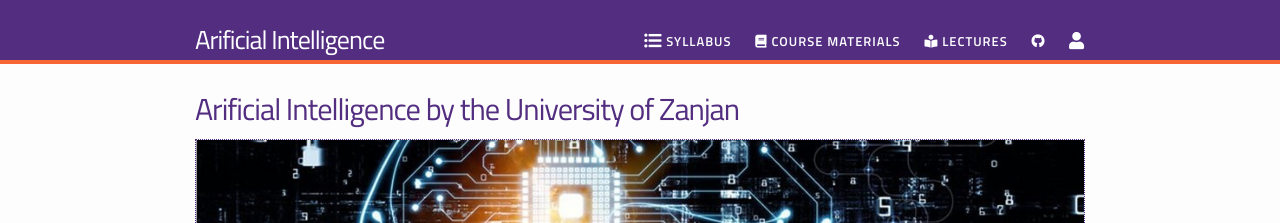
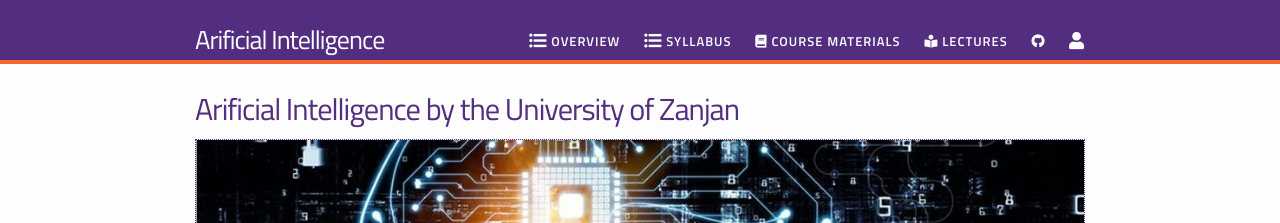
Before and after one commit to rahmanidashti/znuai, a Jekyll site: the page built from index.html, in a window 1280 px wide. Shown: the top 223 px of the page. Built offline with Jekyll 4.4.1, drawn with Linux system fonts in a browser that asks for light colours; nearby versions of some CDN libraries.

Commit message:
Update nav.html

```diff
--- a/_includes/nav.html
+++ b/_includes/nav.html
@@ -1,6 +1,5 @@
 <ul class="menu">
-
-<!--<li><a class="page-link" href="{{ site.baseurl }}/"><i class="fa fa-home fa-lg"></i>Home</a></li> -->
+    <li><a class="page-link" href="/znuai/overview/"><i class="fa fa-list-ul fa-lg"></i> Overview</a></li>
     <li><a class="page-link" href="{{ site.syllabus }}"><i class="fa fa-list-ul fa-lg"></i> Syllabus</a></li>
     <li><a class="page-link" href="/znuai/course-materials/"><i class="fas fa-book"></i> Course Materials</a></li>
     <li><a class="page-link" href="/znuai/lectures/"><i class="fas fa-book-reader"></i> Lectures</a></li>
```
Lines whose indentation alone changed are shown as unchanged.
